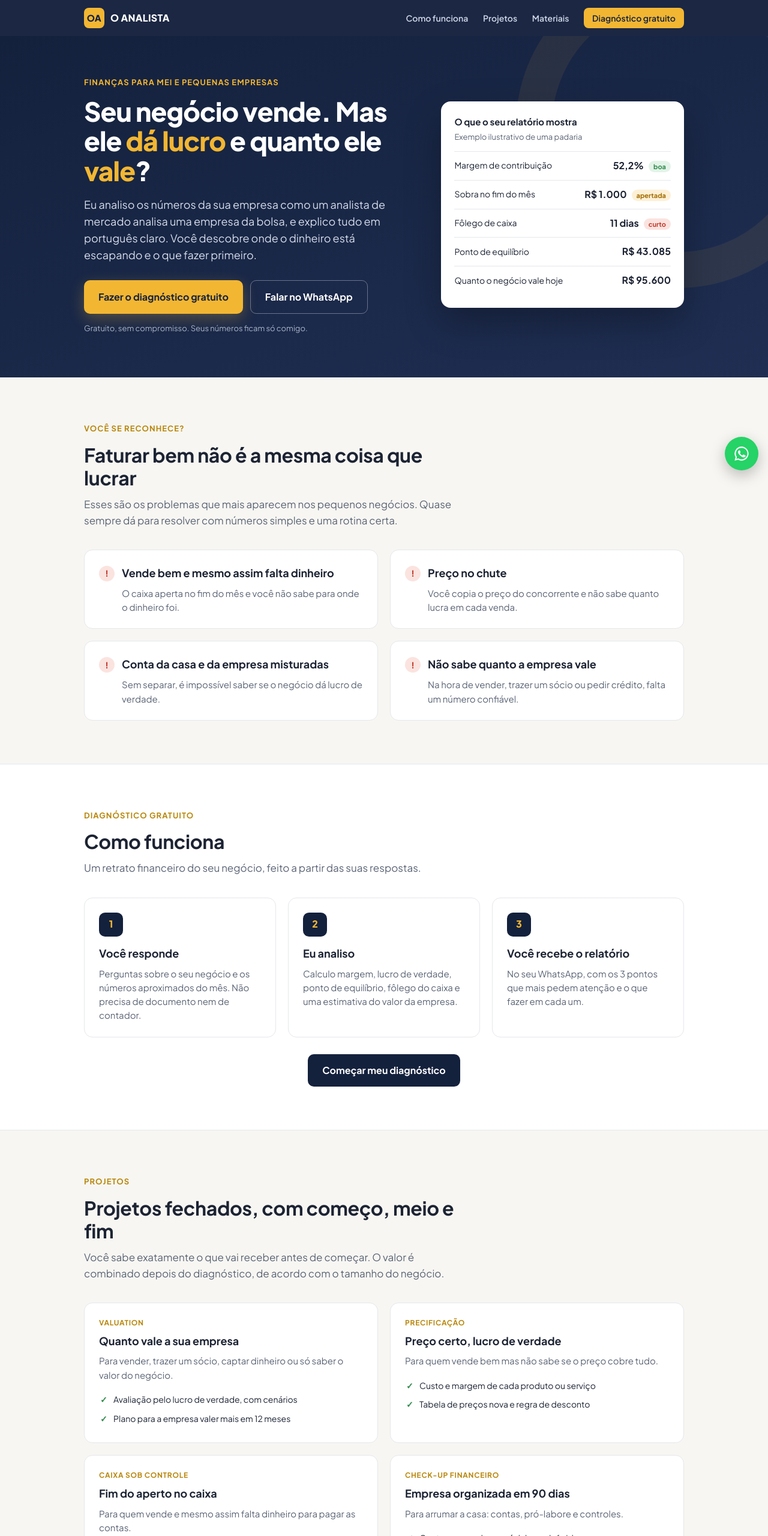
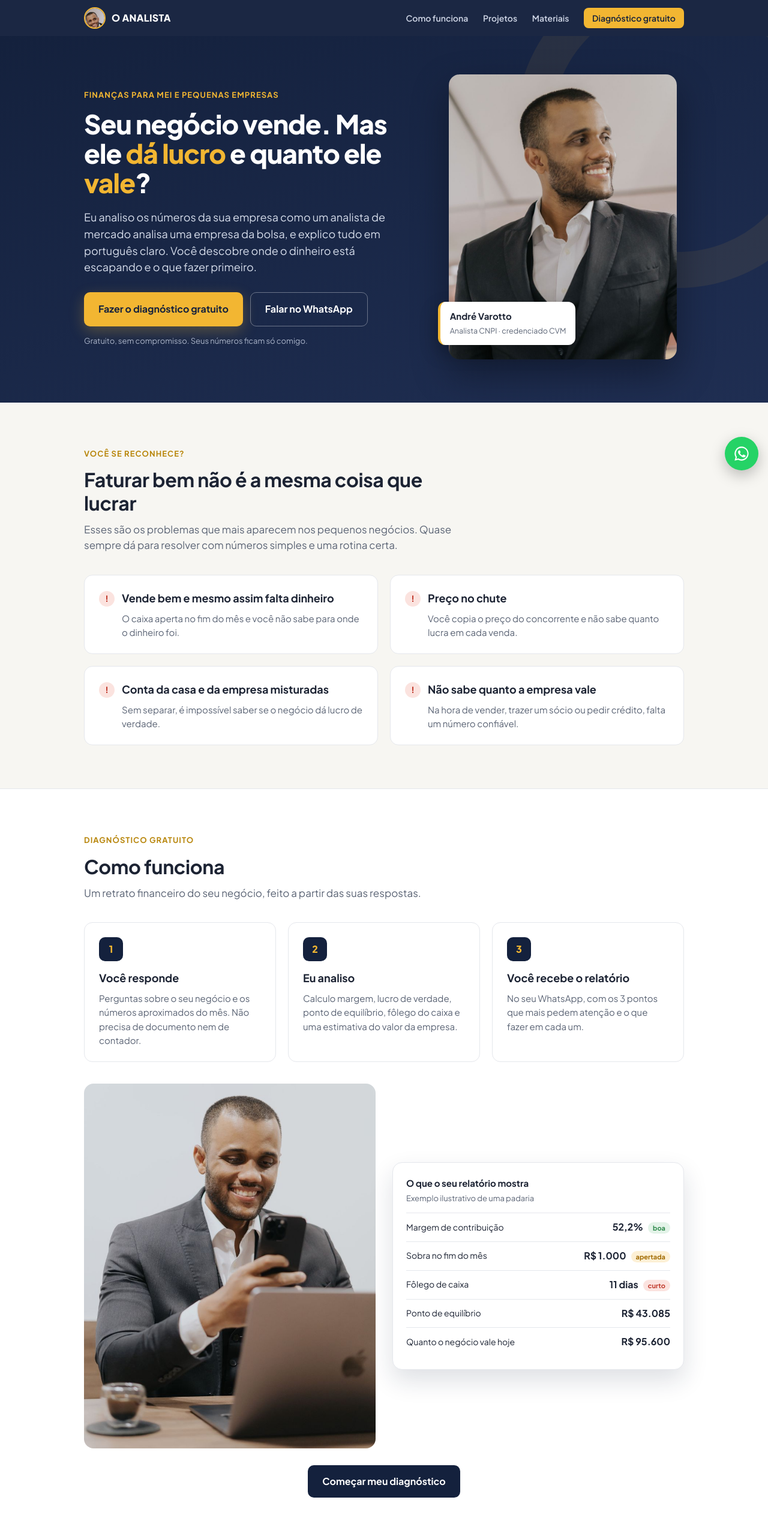
Before and after one commit to oanalista-br/oanalista-br.github.io, a plain HTML site: page index.html in a window 1280 px wide. Shown: the top 2560 px of the page at 60% size. Drawn offline with Linux system fonts and the light colour scheme.

Commit message:
Landing com fotos do André e credencial CNPI/CVM
Co-Authored-By: Claude Opus 5.5 <noreply@anthropic.com>
Claude-Session: https://claude.ai/code/session_01DwRtsXHR3fETqLcX1nomiN

```diff
--- a/index.html
+++ b/index.html
@@ -9,6 +9,7 @@
 <meta property="og:description" content="Descubra o lucro de verdade, o fôlego do caixa e quanto vale o seu negócio. Diagnóstico gratuito.">
 <meta property="og:type" content="website">
 <meta property="og:url" content="https://oanalista-br.github.io/">
+<meta property="og:image" content="https://oanalista-br.github.io/img/andre-hero.jpg">
 <meta name="theme-color" content="#14213d">
 <link rel="preconnect" href="https://fonts.googleapis.com">
 <link href="https://fonts.googleapis.com/css2?family=Plus+Jakarta+Sans:wght@400;500;600;700;800&display=swap" rel="stylesheet">
@@ -22,6 +23,7 @@
   header { position:sticky; top:0; z-index:10; background:rgba(20,33,61,.97); backdrop-filter:blur(6px); }
   header .wrap { display:flex; align-items:center; justify-content:space-between; height:60px; }
   .marca { display:flex; align-items:center; gap:10px; color:#fff; text-decoration:none; font-weight:800; letter-spacing:.02em; }
+  .avatar { width:36px; height:36px; border-radius:50%; object-fit:cover; border:2px solid var(--ouro); }
   .selo { width:34px; height:34px; border-radius:8px; background:var(--ouro); color:var(--navy); display:grid; place-items:center; font-weight:800; font-size:15px; }
   header nav a { color:#cfd6e6; text-decoration:none; font-size:14px; font-weight:600; margin-left:22px; }
   header nav a:hover { color:#fff; }
@@ -99,13 +101,25 @@
   footer a { color:#cfd6e6; text-decoration:none; margin-right:18px; }
   footer p { margin:0; max-width:760px; }
   .zap-fixo { position:fixed; right:16px; bottom:16px; z-index:20; width:56px; height:56px; border-radius:50%; background:#25d366; display:grid; place-items:center; box-shadow:0 8px 24px rgba(0,0,0,.25); }
+  .foto-hero { position:relative; max-width:380px; justify-self:center; }
+  .foto-hero img { width:100%; display:block; border-radius:18px; box-shadow:0 24px 60px rgba(0,0,0,.35); }
+  .cracha { position:absolute; left:-18px; bottom:24px; background:#fff; color:var(--texto); border-radius:12px; padding:12px 16px; box-shadow:0 12px 30px rgba(0,0,0,.25); border-left:4px solid var(--ouro); }
+  .cracha b { display:block; font-size:15px; } .cracha span { font-size:12.5px; color:var(--cinza); }
+  @media (max-width:860px){ .foto-hero{ max-width:300px; } .cracha{ left:-8px; } }
+  .rel { display:grid; grid-template-columns:1fr 1fr; gap:28px; align-items:center; margin-top:36px; }
+  .rel img { width:100%; border-radius:16px; display:block; }
+  .rel .painel { box-shadow:0 18px 40px rgba(20,33,61,.14); border:1px solid var(--linha); }
+  @media (max-width:860px){ .rel{ grid-template-columns:1fr; } }
+  .sobre-foto { position:relative; }
+  .sobre-foto img { width:100%; border-radius:16px; display:block; }
+  .sobre-foto .cracha { left:16px; bottom:16px; }
 </style>
 </head>
 <body>
 
 <header>
   <div class="wrap">
-    <a class="marca" href="#"><span class="selo">OA</span>O ANALISTA</a>
+    <a class="marca" href="#"><img class="avatar" src="img/andre-avatar.jpg" alt="André Varotto">O ANALISTA</a>
     <nav>
       <a href="#como">Como funciona</a>
       <a href="#projetos">Projetos</a>
@@ -127,14 +141,9 @@
       </div>
       <div class="nota">Gratuito, sem compromisso. Seus números ficam só comigo.</div>
     </div>
-    <div class="painel" aria-label="Exemplo do relatório">
-      <h3>O que o seu relatório mostra</h3>
-      <div class="sub">Exemplo ilustrativo de uma padaria</div>
-      <div class="kpi"><span>Margem de contribuição</span><b>52,2%<span class="tag t-ok">boa</span></b></div>
-      <div class="kpi"><span>Sobra no fim do mês</span><b>R$ 1.000<span class="tag t-at">apertada</span></b></div>
-      <div class="kpi"><span>Fôlego de caixa</span><b>11 dias<span class="tag t-ruim">curto</span></b></div>
-      <div class="kpi"><span>Ponto de equilíbrio</span><b>R$ 43.085</b></div>
-      <div class="kpi"><span>Quanto o negócio vale hoje</span><b>R$ 95.600</b></div>
+    <div class="foto-hero">
+      <img src="img/andre-hero.jpg" alt="André Varotto, analista CNPI">
+      <div class="cracha"><b>André Varotto</b><span>Analista CNPI · credenciado CVM</span></div>
     </div>
   </div>
 </section>
@@ -166,6 +175,18 @@
       <div class="card"><div class="num">1</div><h3>Você responde</h3><p>Perguntas sobre o seu negócio e os números aproximados do mês. Não precisa de documento nem de contador.</p></div>
       <div class="card"><div class="num">2</div><h3>Eu analiso</h3><p>Calculo margem, lucro de verdade, ponto de equilíbrio, fôlego do caixa e uma estimativa do valor da empresa.</p></div>
       <div class="card"><div class="num">3</div><h3>Você recebe o relatório</h3><p>No seu WhatsApp, com os 3 pontos que mais pedem atenção e o que fazer em cada um.</p></div>
+    </div>
+    <div class="rel">
+      <img src="img/andre-relatorio.jpg" alt="André Varotto analisando o relatório">
+      <div class="painel" aria-label="Exemplo do relatório">
+      <h3>O que o seu relatório mostra</h3>
+      <div class="sub">Exemplo ilustrativo de uma padaria</div>
+      <div class="kpi"><span>Margem de contribuição</span><b>52,2%<span class="tag t-ok">boa</span></b></div>
+      <div class="kpi"><span>Sobra no fim do mês</span><b>R$ 1.000<span class="tag t-at">apertada</span></b></div>
+      <div class="kpi"><span>Fôlego de caixa</span><b>11 dias<span class="tag t-ruim">curto</span></b></div>
+      <div class="kpi"><span>Ponto de equilíbrio</span><b>R$ 43.085</b></div>
+      <div class="kpi"><span>Quanto o negócio vale hoje</span><b>R$ 95.600</b></div>
+    </div>
     </div>
     <div class="centro"><a class="btn btn-navy" href="diagnostico/">Começar meu diagnóstico</a></div>
   </div>
@@ -208,14 +229,15 @@
 
 <section class="bloco">
   <div class="wrap sobre">
-    <div class="quadro">
-      <span class="eyebrow">Sobre o O Analista</span>
-      <p>Por trás do perfil está um <b>analista financeiro</b> que passa o dia estudando empresas, balanços e valuation.</p>
-      <p>A ideia é simples: levar para o dono de MEI e de pequena empresa as mesmas ferramentas que o mercado usa para avaliar grandes empresas, <b>sem economês</b>.</p>
-      <p style="margin:0">Todos os dias tem conteúdo novo no <a href="https://www.instagram.com/oanalista.br/" style="color:#fff"><b>@oanalista.br</b></a>.</p>
+    <div class="sobre-foto">
+      <img src="img/andre-analise.jpg" alt="André Varotto">
+      <div class="cracha"><b>André Luís Otávio Varotto dos Santos</b><span>Analista CNPI · credenciado CVM</span></div>
     </div>
     <div>
-      <h2>Como eu trabalho</h2>
+      <span class="eyebrow" style="color:#b8860b">Sobre</span>
+      <h2>Prazer, eu sou o André</h2>
+      <p style="color:var(--cinza);margin:0 0 18px">Sou analista de investimentos com certificação CNPI e credenciado na CVM. No dia a dia, estudo empresas, balanços e valuation. No <a href="https://www.instagram.com/oanalista.br/"><b>@oanalista.br</b></a>, levo para o dono de MEI e de pequena empresa as mesmas ferramentas que o mercado usa para avaliar grandes empresas, sem economês.</p>
+      <h3 style="margin:0 0 12px">Como eu trabalho</h3>
       <div class="pilares">
         <div class="pilar"><span class="ic"></span><div><b>Números primeiro.</b> Nada de achismo: cada recomendação sai de um cálculo que você entende.</div></div>
         <div class="pilar"><span class="ic"></span><div><b>Português claro.</b> Explico como num papo de boteco, sem termos difíceis.</div></div>
@@ -255,7 +277,7 @@
       <div><a href="https://www.instagram.com/oanalista.br/">Instagram</a><a href="https://www.tiktok.com/@oanalista.br">TikTok</a><a href="https://wa.me/5544999743738">WhatsApp (44) 99974-3738</a></div>
       <div>© 2026 O Analista</div>
     </div>
-    <p>O conteúdo deste site é educacional e não constitui recomendação de investimento. Os exemplos são ilustrativos. Os projetos são de gestão financeira e avaliação de empresas.</p>
+    <p>André Luís Otávio Varotto dos Santos, analista CNPI/CVM. O conteúdo deste site é educacional e não constitui recomendação de investimento. Os exemplos são ilustrativos. Os projetos são de gestão financeira e avaliação de empresas.</p>
   </div>
 </footer>
 
```
Also changed, not shown: img/andre-analise.jpg (added), img/andre-avatar.jpg (added), img/andre-hero.jpg (added), img/andre-relatorio.jpg (added).
